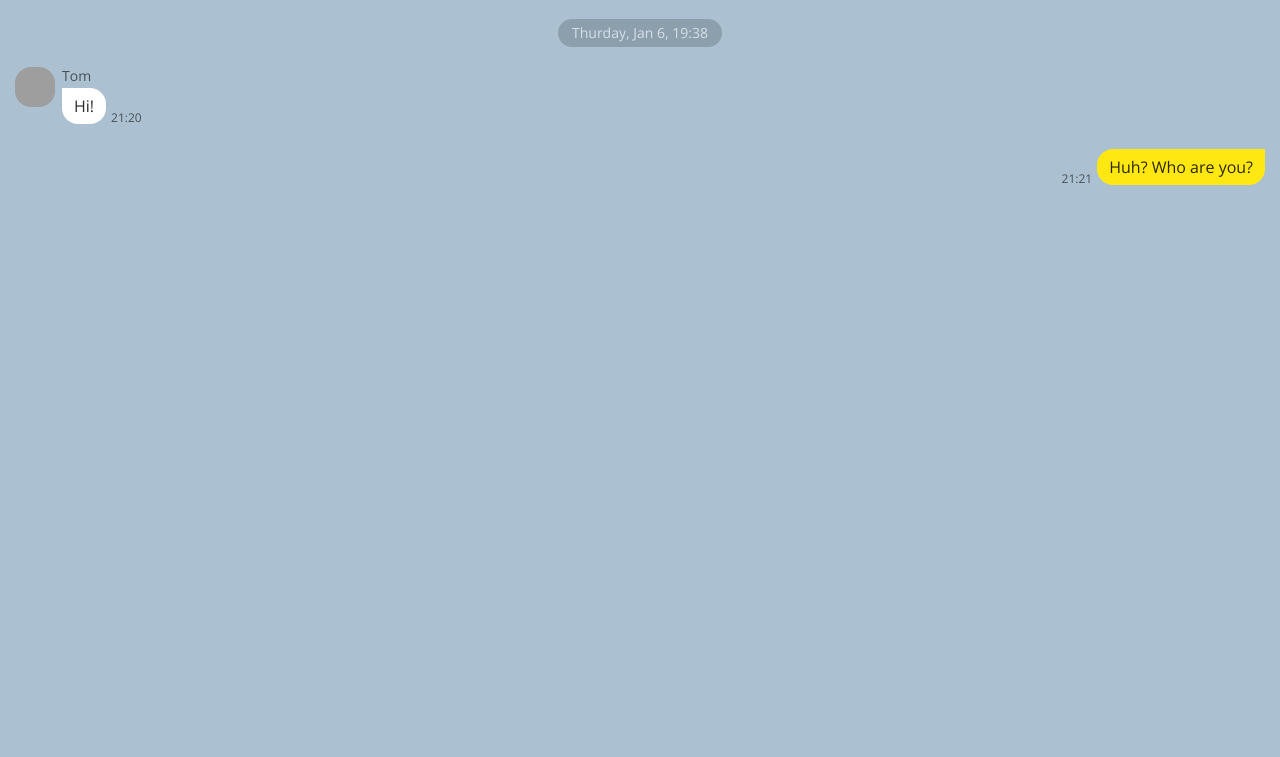
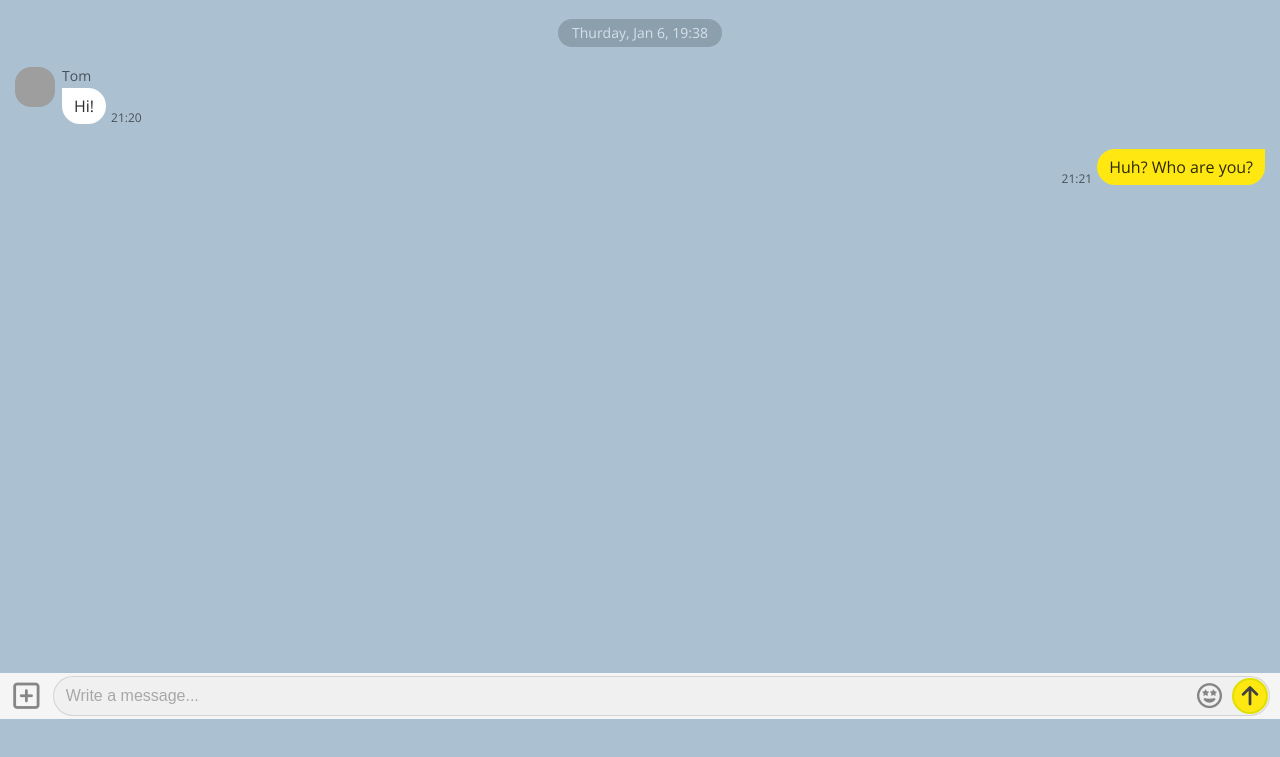
Before and after one commit to nolnoa/kokoa-clone-2021, a plain HTML site: page chat.html in a window 1280 px wide. Shown: the part 81-838 px from the top of the page. Drawn offline with nearby package versions, Linux system fonts and the light colour scheme; grey boxes are pictures that could not be loaded.

Commit message:
creating chat screen 3

```diff
--- a/chat.html
+++ b/chat.html
@@ -67,6 +67,22 @@
       </div>
     </div>
 
+    <form class="chat-input">
+        <div class="chat-input__plus">
+          <i class="far fa-plus-square"></i>
+        </div>
+      </div>
+      <div class="chat-input__column">
+        <input type="text" placeholder="Write a message..." />
+        <div class="chat-input__emobtn">
+          <i class="far fa-grin-stars"></i>
+          <button>
+            <i class="fas fa-arrow-up"></i>
+          </button>
+        </div>
+      </div>
+    </form>
+
     <script
       src="https://kit.fontawesome.com/6478f529f2.js"
       crossorigin="anonymous"
--- a/css/screens/chat.css
+++ b/css/screens/chat.css
@@ -62,7 +62,7 @@
 .message__bubble {
   background-color: white;
   padding: 10px 12px;
-  border-radius: 16px;
+  border-radius: 18px;
   border-top-left-radius: 0;
   margin-right: 5px;
 }
@@ -79,7 +79,67 @@
 .message-row--send .message__bubble {
   background-color: var(--yellow);
   border-top-right-radius: 0;
-  border-top-left-radius: 16px;
+  border-top-left-radius: 18px;
   margin-left: 5px;
   margin-right: 0;
 }
+
+.chat-input {
+  position: fixed;
+  bottom: 0;
+  width: 100%;
+  display: flex;
+  background-color: whitesmoke;
+  box-sizing: border-box;
+  padding-right: 10px;
+}
+
+.chat-input__column {
+  width: 100%;
+}
+.chat-input__plus {
+  width: 55px;
+  font-size: 30px;
+  display: flex;
+  justify-content: center;
+  align-items: center;
+  color: var(--main-gray-text);
+}
+
+.chat-input__column input[placeholder] {
+  padding: 10px 12px;
+  border-radius: 20px;
+  border: 1px solid rgba(0, 0, 0, 0.2);
+  background-color: rgba(82, 82, 82, 0.05);
+  font-size: 16px;
+  width: 100%;
+  box-sizing: border-box;
+  margin: 3px 0;
+  opacity: 0.6;
+}
+.chat-input__column {
+  position: relative;
+}
+.chat-input__emobtn {
+  position: absolute;
+  right: 2px;
+  bottom: 5px;
+  display: flex;
+  align-items: center;
+}
+.chat-input__emobtn i {
+  font-size: 25px;
+  color: var(--main-gray-text);
+}
+.chat-input__emobtn button {
+  border-radius: 50%;
+  height: 36px;
+  width: 36px;
+  margin-left: 10px;
+  border: 2px solid rgb(223, 223, 0);
+  background-color: var(--yellow);
+}
+.chat-input__emobtn button i {
+  color: rgb(65, 65, 65);
+  font-size: 22px;
+}
```
